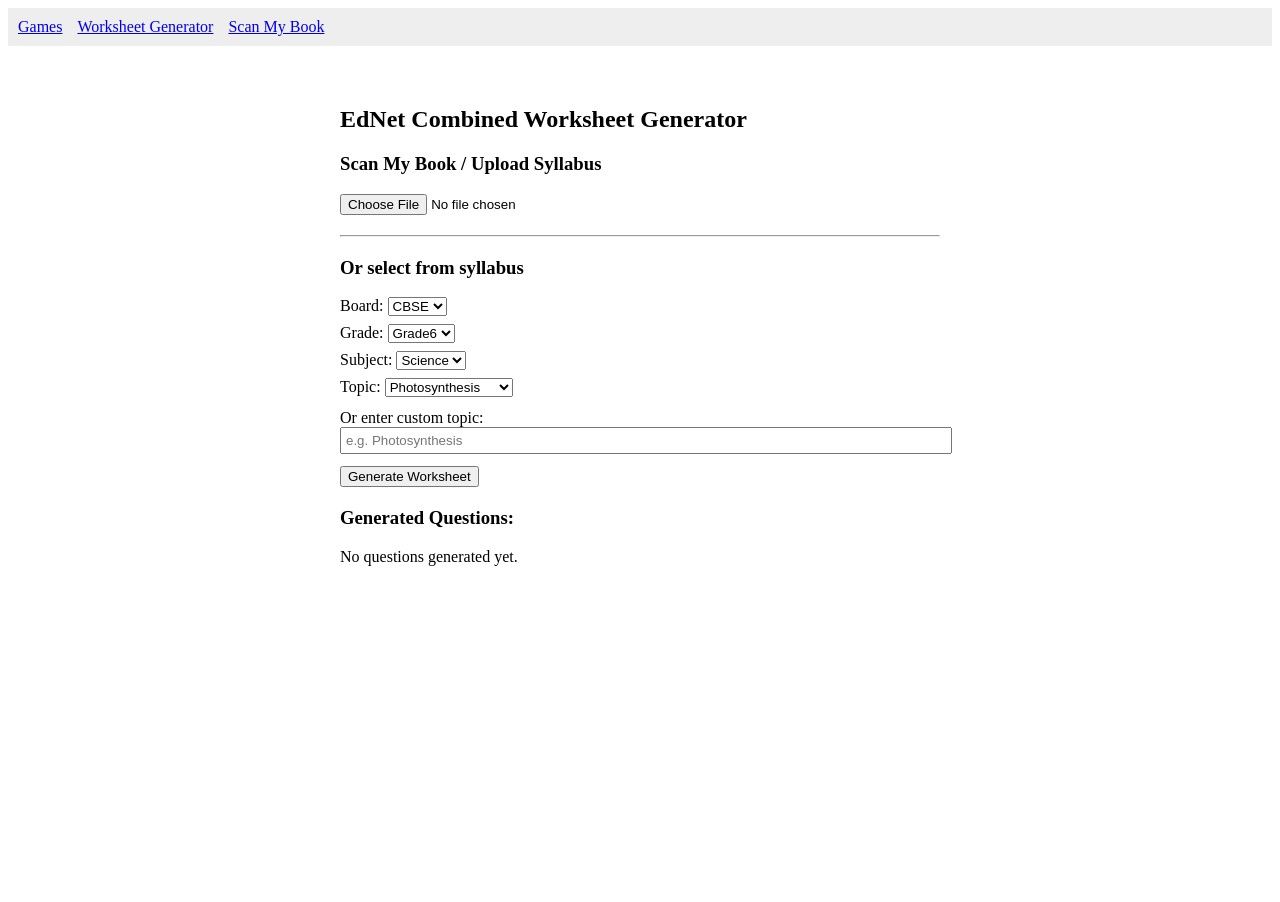
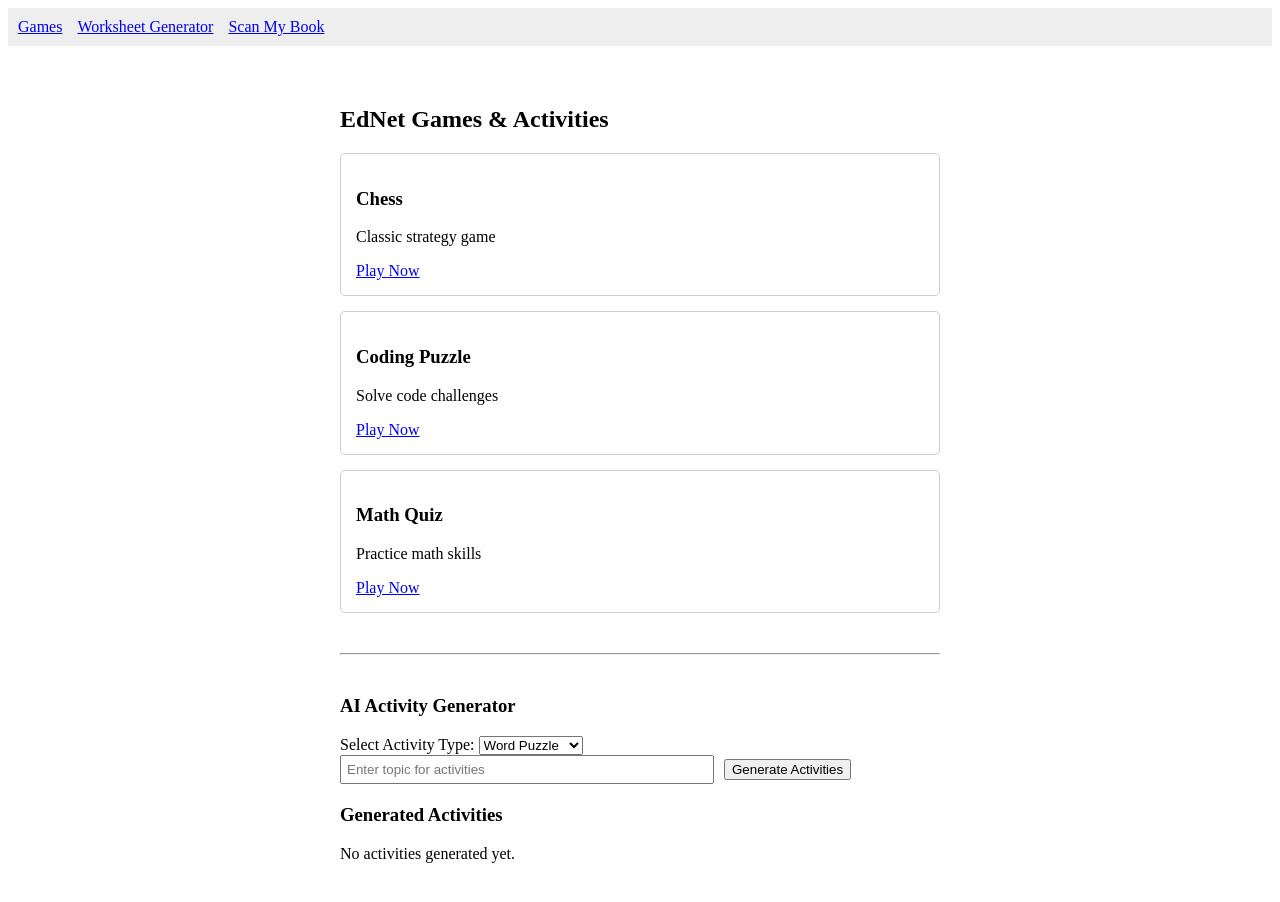
Before and after one commit to ednetlearn/ednet-phase-1, a React (Vite) app: page / in a window 1280 px wide. Shown: the top 902 px of the page. Before the commit the page ends 800 px from the top, so only its background shows below. Built offline with nearby package versions, Linux system fonts and the light colour scheme.

Commit message:
Update GamesPage.jsx

```diff
--- a/src/GamesPage.jsx
+++ b/src/GamesPage.jsx
@@ -1,98 +1,35 @@
-import React, { useState, useEffect } from "react";
+import React, { useState } from 'react';
+import { Link } from 'react-router-dom';
 
-// Sample syllabus data (simplified)
-const syllabusData = {
-  CBSE: {
-    Grade6: {
-      Science: ["Photosynthesis", "Food Chains", "Plant Cells"],
-      Math: ["Fractions", "Decimals"],
-    },
-    Grade7: {
-      Science: ["Respiration", "Electricity"],
-      Math: ["Algebra", "Geometry"],
-    },
-  },
-  ICSE: {
-    Grade6: {
-      Science: ["Nutrition", "Light"],
-      Math: ["Numbers", "Geometry Basics"],
-    },
-  },
-};
-
-function CombinedWorksheetGenerator() {
-  const [board, setBoard] = useState("CBSE");
-  const [grade, setGrade] = useState("Grade6");
-  const [subject, setSubject] = useState("Science");
-  const [topics, setTopics] = useState([]);
-  const [selectedTopic, setSelectedTopic] = useState("");
-  const [customTopic, setCustomTopic] = useState("");
-  const [uploadedText, setUploadedText] = useState("");
-  const [questions, setQuestions] = useState([]);
+export default function GamesPage() {
+  const [activityType, setActivityType] = useState('wordPuzzle'); // default selection
+  const [topic, setTopic] = useState('');
+  const [generatedActivities, setGeneratedActivities] = useState([]);
   const [loading, setLoading] = useState(false);
 
-  // Update topics when board/grade/subject changes
-  useEffect(() => {
-    const newTopics =
-      syllabusData[board]?.[grade]?.[subject] || [];
-    setTopics(newTopics);
-    setSelectedTopic(newTopics[0] || "");
-  }, [board, grade, subject]);
-
-  // Simulate text extraction from file upload
-  const handleFileChange = (e) => {
-    const file = e.target.files[0];
-    if (!file) return;
-
-    // Simulate extraction, in real app use OCR or text extraction libs
-    const simulatedExtractedText =
-      "This is the extracted syllabus text from the uploaded file.";
-    setUploadedText(simulatedExtractedText);
-
-    // Clear custom and selected topics since we now have uploaded text
-    setCustomTopic("");
-    setSelectedTopic("");
-  };
-
-  const generatePrompt = () => {
-    if (uploadedText.trim()) {
-      return `Generate worksheet questions based on the following syllabus content:\n${uploadedText}`;
-    }
-    if (customTopic.trim()) {
-      return `Generate worksheet questions for the topic: "${customTopic.trim()}"`;
-    }
-    if (selectedTopic) {
-      return `Generate worksheet questions for the topic: "${selectedTopic}"`;
-    }
-    return "";
-  };
-
   const handleGenerate = async () => {
-    const prompt = generatePrompt();
-    if (!prompt) {
-      alert(
-        "Please upload a syllabus file, enter a custom topic, or select a topic from the list."
-      );
+    if (!topic.trim()) {
+      alert("Please enter a topic for activity generation.");
       return;
     }
+    setLoading(true);
+    setGeneratedActivities([]);
 
-    setLoading(true);
-    setQuestions([]);
+    // Create prompt for AI/backend
+    const prompt = `Generate ${activityType} activities for the topic: ${topic}`;
 
     try {
-      const response = await fetch(
-        "http://localhost:5001/generate-worksheet",
-        {
-          method: "POST",
-          headers: { "Content-Type": "application/json" },
+      // Replace URL below with your backend endpoint
+      const response = await fetch('http://localhost:5001/generate-activities', {
+        method: 'POST',
+        headers: { 'Content-Type': 'application/json' },
         body: JSON.stringify({ prompt }),
-        }
-      );
+      });
       const data = await response.json();
-      setQuestions(data.questions || []);
+      setGeneratedActivities(data.activities || []);
     } catch (error) {
-      console.error(error);
-      alert("Failed to generate worksheet. Try again.");
+      console.error('Error generating activities:', error);
+      alert('Failed to generate activities. Please try again.');
     }
 
     setLoading(false);
@@ -100,133 +37,71 @@ function CombinedWorksheetGenerator() {
 
   return (
     <div style={{ maxWidth: 600, margin: "auto", padding: 20 }}>
-      <h2>EdNet Combined Worksheet Generator</h2>
+      <h2>EdNet Games & Activities</h2>
 
-      <h3>Scan My Book / Upload Syllabus</h3>
-      <input type="file" accept=".pdf,image/*" onChange={handleFileChange} />
-      {uploadedText && (
-        <textarea
-          style={{ width: "100%", height: 80, marginTop: 8 }}
-          readOnly
-          value={uploadedText}
-        />
-      )}
+      <div style={{ marginBottom: 20 }}>
+        <div style={{ padding: 15, border: "1px solid #ccc", borderRadius: 5, marginBottom: 15 }}>
+          <h3>Chess</h3>
+          <p>Classic strategy game</p>
+          <Link to="/games/chess">Play Now</Link>
+        </div>
 
-      <hr style={{ margin: "20px 0" }} />
+        <div style={{ padding: 15, border: "1px solid #ccc", borderRadius: 5, marginBottom: 15 }}>
+          <h3>Coding Puzzle</h3>
+          <p>Solve code challenges</p>
+          <Link to="/games/codepuzzle">Play Now</Link>
+        </div>
 
-      <h3>Or select from syllabus</h3>
+        <div style={{ padding: 15, border: "1px solid #ccc", borderRadius: 5 }}>
+          <h3>Math Quiz</h3>
+          <p>Practice math skills</p>
+          <Link to="/games/mathquiz">Play Now</Link>
+        </div>
+      </div>
 
+      <hr style={{ margin: "40px 0" }} />
+
+      <div>
+        <h3>AI Activity Generator</h3>
         <label>
-        Board:{" "}
+          Select Activity Type:{" "}
           <select
-          value={board}
-          onChange={(e) => setBoard(e.target.value)}
-          style={{ marginBottom: 8 }}
+            value={activityType}
+            onChange={(e) => setActivityType(e.target.value)}
+            style={{ marginRight: 10 }}
           >
-          {Object.keys(syllabusData).map((b) => (
-            <option key={b} value={b}>
-              {b}
-            </option>
-          ))}
+            <option value="wordPuzzle">Word Puzzle</option>
+            <option value="maze">Maze</option>
+            <option value="chessPuzzle">Chess Puzzle</option>
+            <option value="codePuzzle">Code Puzzle</option>
           </select>
         </label>
 
-      <br />
-
-      <label>
-        Grade:{" "}
-        <select
-          value={grade}
-          onChange={(e) => setGrade(e.target.value)}
-          style={{ marginBottom: 8 }}
-        >
-          {Object.keys(syllabusData[board] || {}).map((g) => (
-            <option key={g} value={g}>
-              {g}
-            </option>
-          ))}
-        </select>
-      </label>
-
-      <br />
-
-      <label>
-        Subject:{" "}
-        <select
-          value={subject}
-          onChange={(e) => setSubject(e.target.value)}
-          style={{ marginBottom: 8 }}
-        >
-          {Object.keys(syllabusData[board]?.[grade] || {}).map((s) => (
-            <option key={s} value={s}>
-              {s}
-            </option>
-          ))}
-        </select>
-      </label>
-
-      <br />
-
-      <label>
-        Topic:{" "}
-        <select
-          value={selectedTopic}
-          onChange={(e) => {
-            setSelectedTopic(e.target.value);
-            setCustomTopic(""); // clear custom topic when selecting topic
-            setUploadedText(""); // clear uploaded text too
-          }}
-          disabled={uploadedText.trim() !== ""}
-          style={{ marginBottom: 12 }}
-        >
-          <option value="">-- Select a topic --</option>
-          {topics.map((t) => (
-            <option key={t} value={t}>
-              {t}
-            </option>
-          ))}
-        </select>
-      </label>
-
-      <br />
-
-      <label>
-        Or enter custom topic:{" "}
         <input
           type="text"
-          value={customTopic}
-          onChange={(e) => {
-            setCustomTopic(e.target.value);
-            setSelectedTopic(""); // clear selected topic when typing custom
-            setUploadedText(""); // clear uploaded text too
-          }}
-          placeholder="e.g. Photosynthesis"
-          style={{ width: "100%", marginBottom: 12, padding: 4 }}
+          value={topic}
+          onChange={(e) => setTopic(e.target.value)}
+          placeholder="Enter topic for activities"
+          style={{ width: "60%", marginRight: 10, padding: 5 }}
         />
-      </label>
-
-      <br />
 
         <button onClick={handleGenerate} disabled={loading}>
-        {loading ? "Generating..." : "Generate Worksheet"}
+          {loading ? "Generating..." : "Generate Activities"}
         </button>
+      </div>
 
       <div style={{ marginTop: 20 }}>
-        <h3>Generated Questions:</h3>
-        {questions.length === 0 ? (
-          <p>No questions generated yet.</p>
+        <h3>Generated Activities</h3>
+        {generatedActivities.length === 0 ? (
+          <p>No activities generated yet.</p>
         ) : (
-          <ol>
-            {questions.map((q, i) => (
-              <li key={i} style={{ marginBottom: 10 }}>
-                {q}
-              </li>
+          <ul>
+            {generatedActivities.map((activity, idx) => (
+              <li key={idx}>{activity}</li>
             ))}
-          </ol>
+          </ul>
         )}
       </div>
     </div>
   );
 }
-
-export default CombinedWorksheetGenerator;
```
Lines whose indentation alone changed are shown as unchanged.
